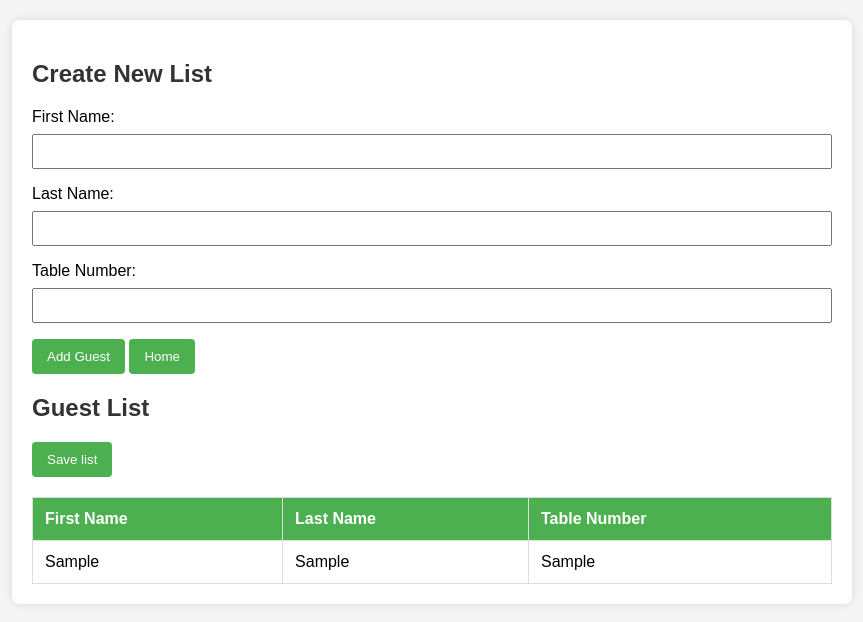
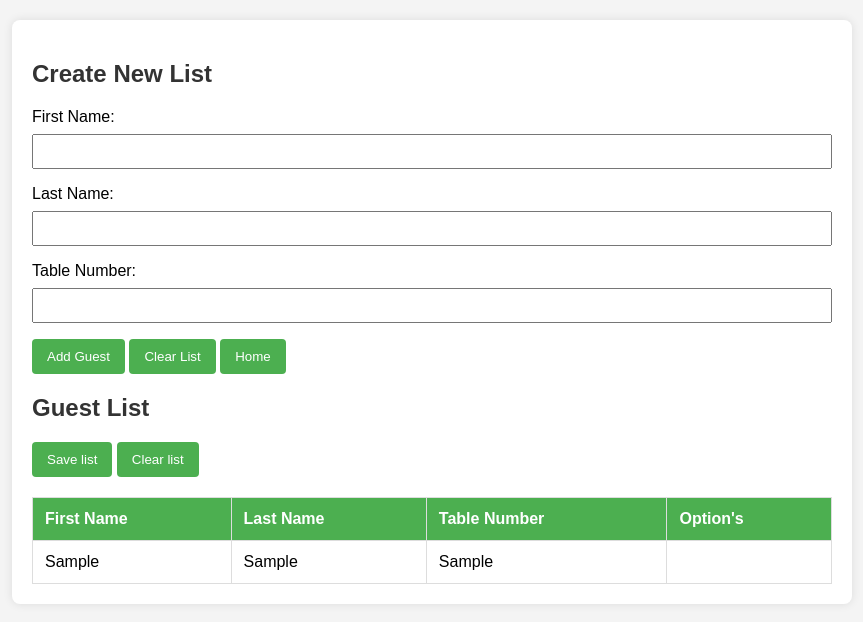
Before and after one commit to marko-teovanovic/guest_list, a plain HTML site: page create.html in a window 1280 px wide. Both pictures are taken after typing "Sample", "Sample", "Sample" into the empty fields and a click on the button "Add Guest". Shown: the whole page, without its empty margins (208-1071 px from the left). Drawn offline with Linux system fonts and the light colour scheme.

Commit message:
crating all list view

```diff
--- a/create.html
+++ b/create.html
@@ -20,17 +20,20 @@
             <input type="text" id="tableNumber" name="tableNumber" required>
 
             <button type="button" onclick="addGuest()">Add Guest</button>
+            <button type="button" onclick="clearList()">Clear List</button>
             <button type="button" onclick="window.location.href = 'index.html';">Home</button>
         </form>
 
         <h2>Guest List</h2>
         <button type="button" id="saveList" name="saveList" onclick="saveGuestList()">Save list</button>
+        <button type="button" id="clearList" name="clearList" onclick="clearList()">Clear list</button>
         <table>
             <thead>
                 <tr>
                     <th>First Name</th>
                     <th>Last Name</th>
                     <th>Table Number</th>
+                    <th>Option's</th>
                 </tr>
             </thead>
             <tbody id="guestList"></tbody>
@@ -38,19 +41,17 @@
     </div>
 
     <script>
-        // Kreiranje niza za goste
-        var guests = [];
+        // Retrieve saved lists from local storage
+        let savedLists = JSON.parse(localStorage.getItem('guestLists')) || [];
 
-        // Check if the guest list exists in local storage
-        var storedGuestList = localStorage.getItem('guestList');
-
-        // If it exists, parse the JSON string back into an array
-        if (storedGuestList) {
-            guests = JSON.parse(storedGuestList);
+        // Function to create a new list
+        function createNewList() {
+            return [];
         }
 
-        // Update the guest list in the HTML
-        updateGuestList();
+        // Set the current list to a new list each time the page is loaded
+        let currentListIndex = savedLists.length; // Set to the index of the newly created list
+        let guests = createNewList(); // Create a new empty list
 
         function addGuest() {
             // Kupeljene informacija iz inputa
@@ -76,34 +77,35 @@
             document.getElementById('tableNumber').value = '';
         }
 
-        function saveGuestList() {
-            // Konvertovanje to JSON string
-            var guestListJSON = JSON.stringify(guests);
-
-            // Snimanje JSONa na local
-            localStorage.setItem('guestList', guestListJSON);
-
-            alert('Guest list saved!');
+        function clearList() {
+            guests = createNewList(); // Kreiranje nove prazne liste
+            updateGuestList();
         }
 
-        // Function to update the guest list in the HTML
+        function saveGuestList() {
+            savedLists.push(guests); // Cuvanje trenutne liste
+            localStorage.setItem('guestLists', JSON.stringify(savedLists));
+            alert('Guest list saved!');
+
+            // Kreiranje prazne liste za sledeci put (jer prilikom klika se prikazuje prazna lista)
+            currentListIndex = savedLists.length; // Index nove liste
+            guests = createNewList();
+            updateGuestList();
+        }
+
+        // Updejtovanje liste u HTMLu
         function updateGuestList() {
             var guestListTbody = document.getElementById('guestList');
-            guestListTbody.innerHTML = ''; // Clear the existing content
+            guestListTbody.innerHTML = '';
 
             guests.forEach(function (guest) {
                 var row = document.createElement('tr');
-                var firstNameCell = document.createElement('td');
-                var lastNameCell = document.createElement('td');
-                var tableNumberCell = document.createElement('td');
 
-                firstNameCell.textContent = guest.firstName;
-                lastNameCell.textContent = guest.lastName;
-                tableNumberCell.textContent = guest.tableNumber;
-
-                row.appendChild(firstNameCell);
-                row.appendChild(lastNameCell);
-                row.appendChild(tableNumberCell);
+                ['firstName', 'lastName', 'tableNumber'].forEach(function (property) {
+                    var cell = document.createElement('td');
+                    cell.textContent = guest[property];
+                    row.appendChild(cell);
+                });
 
                 guestListTbody.appendChild(row);
             });
```
Also changed, not shown: allLists.html (+33 -2 lines).
